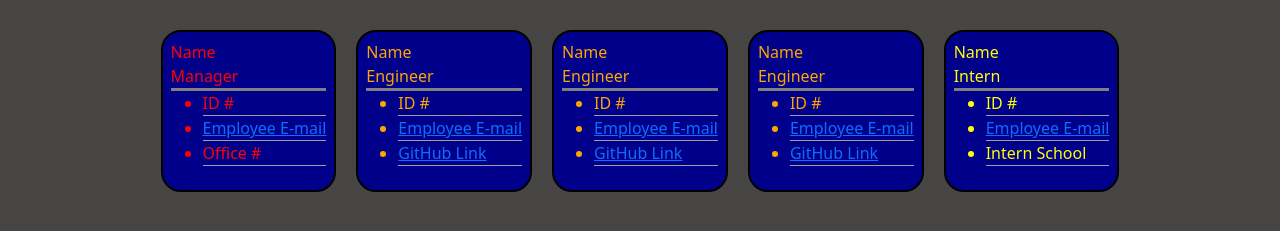
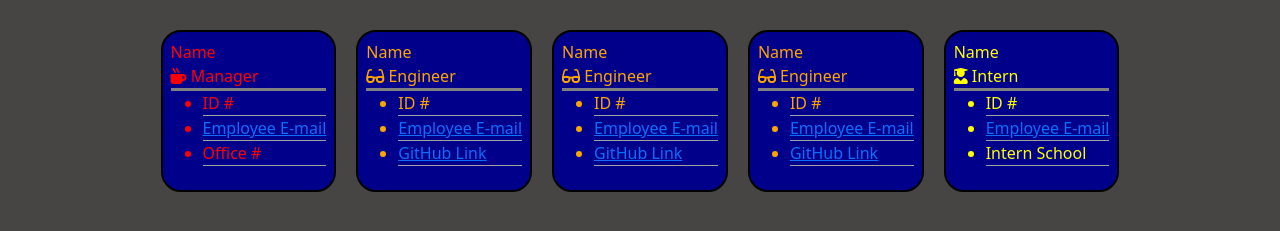
Before and after one commit to T0930/TM-Team-Generator, a website: page index.html in a window 1280 px wide. Shown: the part 197-428 px from the top of the page. Drawn offline with nearby package versions, Linux system fonts and the light colour scheme.

Commit message:
updated HTML with fontawesome icons

```diff
--- a/index.html
+++ b/index.html
@@ -5,6 +5,7 @@
   <meta charset="UTF-8">
   <meta http-equiv="X-UA-Compatible" content="IE=edge">
   <meta name="viewport" content="width=device-width, initial-scale=1.0">
+  <link rel="stylesheet" href="https://use.fontawesome.com/releases/v5.11.2/css/all.css"/>
   <link href="https://cdn.jsdelivr.net/npm/bootstrap@5.1.3/dist/css/bootstrap.min.css" rel="stylesheet"
     integrity="sha384-1BmE4kWBq78iYhFldvKuhfTAU6auU8tT94WrHftjDbrCEXSU1oBoqyl2QvZ6jIW3" crossorigin="anonymous">
   <link rel="stylesheet" href="style.css">
@@ -25,7 +26,7 @@
 
       <div class="roster-card manager">
         <div class="name">Name</div>
-        <div class="role manager">Manager</div>
+        <div class="role manager"><i class="fas fa-mug-hot"></i> Manager</div>
             <ul>
                 <li class = 'empID'>ID #</li>
                 <li class = 'empEmail'><a href="mailto:email@example.com">Employee E-mail</a></li>
@@ -35,7 +36,7 @@
 
       <div class="roster-card engineer">
         <div class="name">Name</div>
-        <div class="role engineer">Engineer</div>
+        <div class="role engineer"><i class="fas fa-glasses"></i> Engineer</div>
             <ul>
                 <li class = 'empID'>ID #</li>
                 <li class = 'empEmail'><a href="mailto:email@example.com">Employee E-mail</a></li>
@@ -45,7 +46,7 @@
 
       <div class="roster-card engineer">
         <div class="name">Name</div>
-        <div class="role engineer">Engineer</div>
+        <div class="role engineer"><i class="fas fa-glasses"></i> Engineer</div>
             <ul>
                 <li class = 'empID'>ID #</li>
                 <li class = 'empEmail'><a href="mailto:email@example.com">Employee E-mail</a></li>
@@ -55,7 +56,7 @@
 
       <div class="roster-card engineer">
         <div class="name">Name</div>
-        <div class="role engineer">Engineer</div>
+        <div class="role engineer"><i class="fas fa-glasses"></i> Engineer</div>
             <ul>
                 <li class = 'empID'>ID #</li>
                 <li class = 'empEmail'><a href="mailto:email@example.com">Employee E-mail</a></li>
@@ -65,7 +66,7 @@
 
       <div class="roster-card intern">
         <div class="name">Name</div>
-        <div class="role intern">Intern</div>
+        <div class="role intern"><i class="fas fa-user-graduate"></i> Intern</div>
             <ul>
                 <li class = 'empID'>ID #</li>
                 <li class = 'empEmail'><a href="mailto:email@example.com">Employee E-mail</a></li>
```
